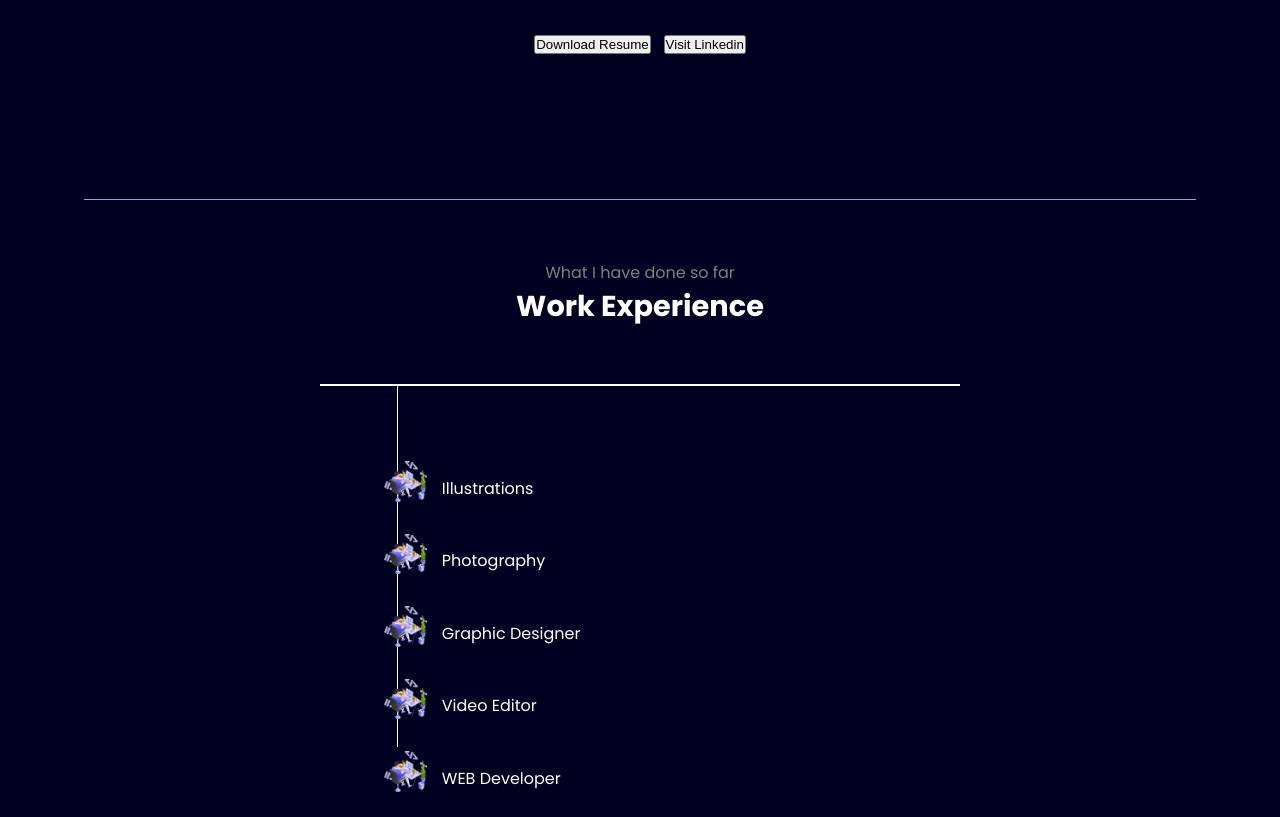
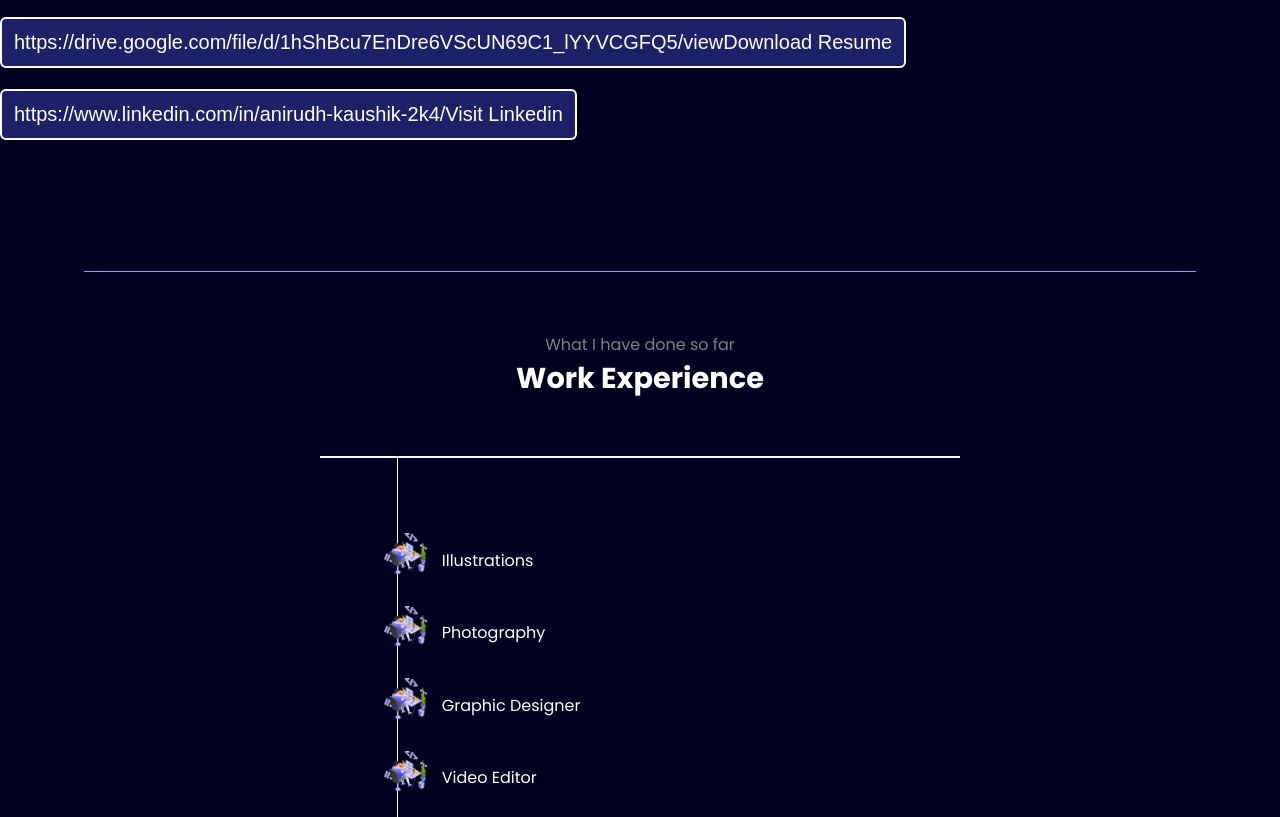
Before and after one commit to Anirudh1705/Portfolio, a plain HTML site: page index.html in a window 1280 px wide. Shown: the part 1006-1823 px from the top of the page. Drawn offline with nearby package versions, Linux system fonts and the light colour scheme.

Commit message:
Update index.html

```diff
--- a/index.html
+++ b/index.html
@@ -256,8 +256,8 @@
                     <div>and I am a Passionate</div>
                     <span id="element"></span>
                     <div class="buttons">
-                        <button class="https://drive.google.com/file/d/1hShBcu7EnDre6VScUN69C1_lYYVCGFQ5/view">Download Resume</button>
-                        <button class="https://www.linkedin.com/in/anirudh-kaushik-2k4/">Visit Linkedin</button>
+                        <button class="btn"><a>https://drive.google.com/file/d/1hShBcu7EnDre6VScUN69C1_lYYVCGFQ5/view</a>Download Resume</button>
+                        <button class="btn"><a>https://www.linkedin.com/in/anirudh-kaushik-2k4/</a>Visit Linkedin</button>
                     </div>
                 </div>
                 <div class="rightSection"><img src="ani.png" alt style>
```
